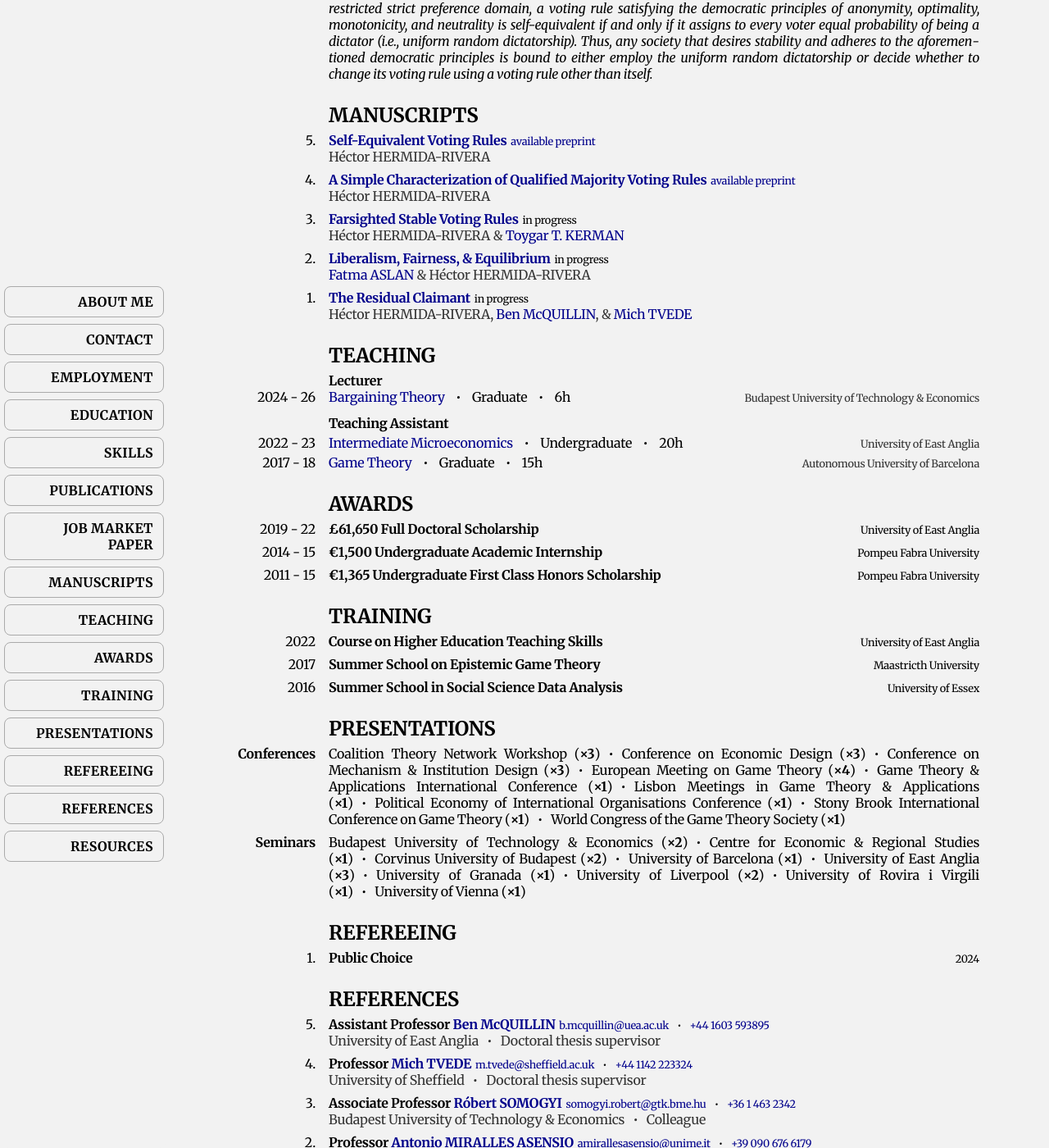
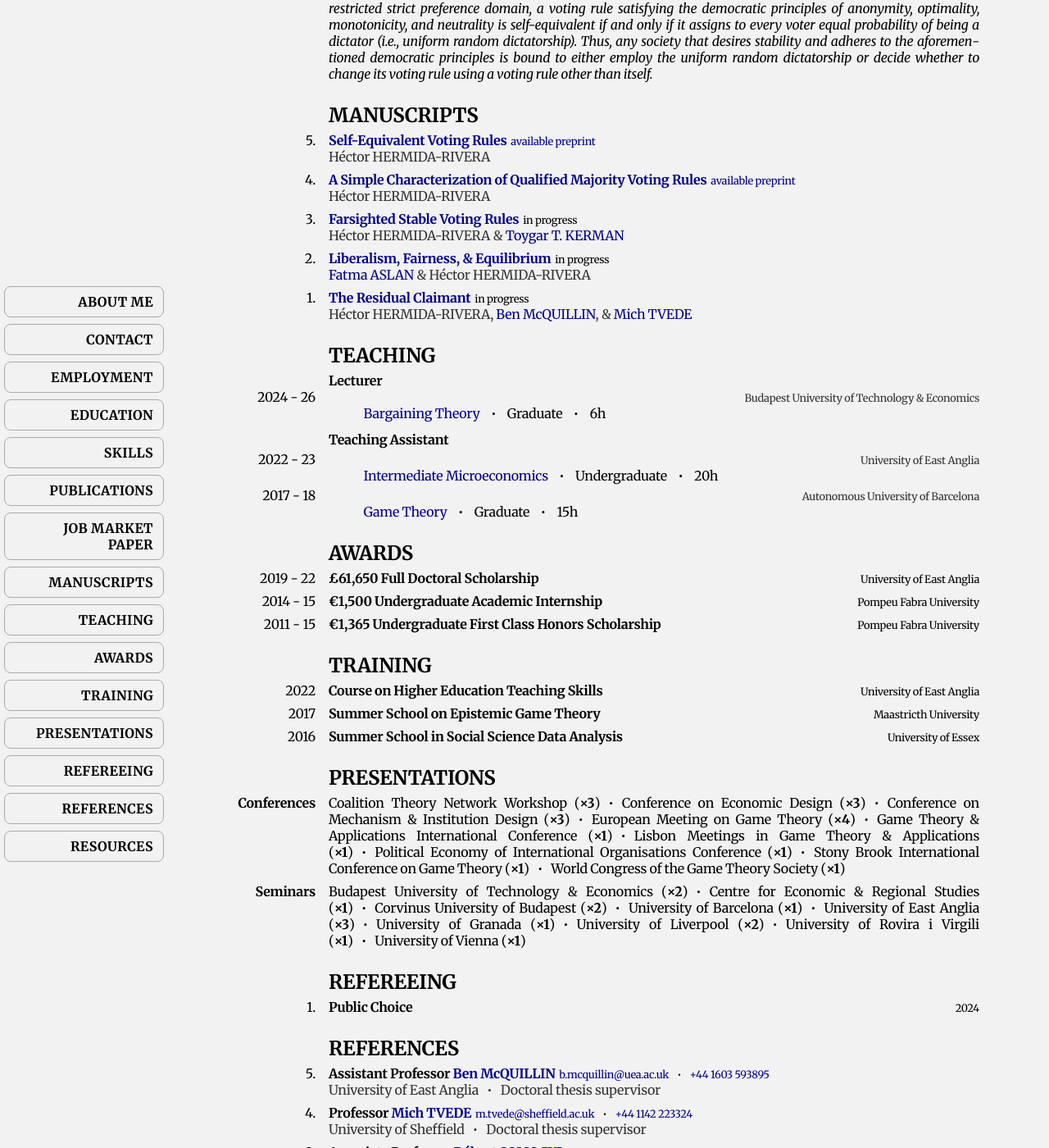
Before and after one commit to HectorHermidaRivera/hectorhermidarivera.github.io, a Jekyll site: the page built from index.md, in a window 1280 px wide and 1400 px high, scrolled down 1278 px. Shown: the whole window at 82% size. Built offline with Jekyll 4.4.1, drawn with Linux system fonts in a browser that asks for light colours; a style sheet for code colours, icons or effects is not loaded.

Commit message:
Update style.css

```diff
--- a/assets/css/style.css
+++ b/assets/css/style.css
@@ -293,6 +293,8 @@ body {
   text-decoration: none;
   cursor: pointer;
   font-weight: normal;
+  white-space: pre;          /* preserves exact spaces */
+  word-spacing: normal;
 }
 
 .two-column-2rows .value .top-row,
```
